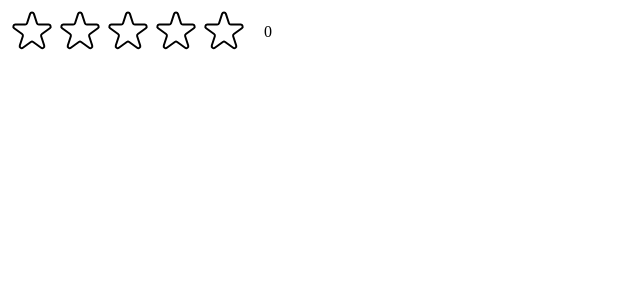
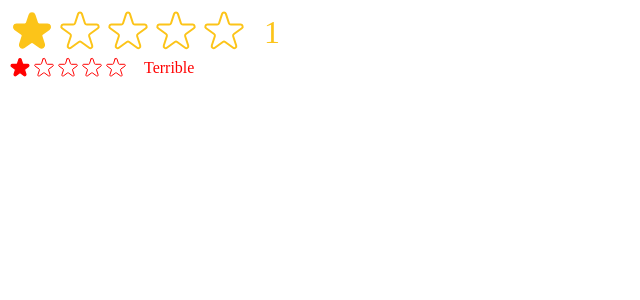
Before and after one commit to hamza-mirza/movie-ratings, a React (Create React App) app: page / in a window 1280 px wide. Shown: the top 300 px of the page, without its empty margins (0-640 px from the left). Built offline with nearby package versions, Linux system fonts and the light colour scheme.

Commit message:
Star rating complete

```diff
--- a/src/App.js
+++ b/src/App.js
@@ -122,7 +122,7 @@ function Box({ children }) {
         className="btn-toggle"
         onClick={() => setIsOpen(open => !open)}
       >
-        {isOpen ? '–' : '+'}
+        {isOpen ? '&mdash;' : '+'}
       </button>
       {isOpen && children}
     </div>
--- a/src/StarRating.js
+++ b/src/StarRating.js
@@ -1,4 +1,5 @@
 import { useState } from 'react'
+import PropTypes from 'prop-types'
 
 const containerStyle = {
   display: 'flex',
@@ -10,49 +11,73 @@ const starContainerStyle = {
   display: 'flex'
 }
 
-const textStyle = {
-  lineHeight: '1',
-  margin: '0'
+StarRating.propTypes = {
+  maxRating: PropTypes.number,
+  defaultRating: PropTypes.number,
+  color: PropTypes.string,
+  size: PropTypes.number,
+  messages: PropTypes.array,
+  className: PropTypes.string,
+  onSetRating: PropTypes.func
 }
 
-export default function StarRating({ maxRating = 5 }) {
-  const [rating, setRating] = useState(0)
+export default function StarRating({ maxRating = 5, color = '#fcc419', size = 48, className, messages = [], defaultRating = 0, onSetRating }) {
+  const [rating, setRating] = useState(defaultRating)
+  const [tempRating, setTempRating] = useState(0)
+  function handldeRating(rating) {
+    setRating(rating)
+    onSetRating(rating)
+  }
+  const textStyle = {
+    lineHeight: '1',
+    margin: '0',
+    color,
+    fontSize: `${size / 1.5}px`
+  }
   return (
-    <div style={containerStyle}>
+    <div
+      style={containerStyle}
+      className={className}
+    >
       <div style={starContainerStyle}>
         {Array.from({ length: maxRating }, (_, i) => (
           <Star
             key={i}
-            onClick={() => setRating(i + 1)}
-            full={rating >= i + 1}
+            onClick={() => handldeRating(i + 1)}
+            full={tempRating ? tempRating >= i + 1 : rating >= i + 1}
+            onHoverIn={() => setTempRating(i + 1)}
+            onHoverOut={() => setTempRating(0)}
+            color={color}
+            size={size}
           />
         ))}
       </div>
-      <p style={textStyle}>{rating}</p>
+      <p style={textStyle}>{messages.length === maxRating ? messages[tempRating ? tempRating - 1 : rating - 1] : tempRating || rating || ''}</p>
     </div>
   )
 }
 
-const starStyle = {
-  width: '48px',
-  height: '48px',
-  display: 'block',
-  cursor: 'pointer'
-}
-
-function Star({ onClick, full }) {
+function Star({ onClick, full, onHoverIn, onHoverOut, color, size }) {
+  const starStyle = {
+    width: `${size}px`,
+    height: `${size}px`,
+    display: 'block',
+    cursor: 'pointer'
+  }
   return (
     <span
       style={starStyle}
       onClick={onClick}
+      onMouseEnter={onHoverIn}
+      onMouseLeave={onHoverOut}
       role="button"
     >
       {full ? (
         <svg
           xmlns="http://www.w3.org/2000/svg"
           viewBox="0 0 20 20"
-          fill="#000"
-          stroke="#000"
+          fill={color}
+          stroke={color}
         >
           <path d="M9.049 2.927c.3-.921 1.603-.921 1.902 0l1.07 3.292a1 1 0 00.95.69h3.462c.969 0 1.371 1.24.588 1.81l-2.8 2.034a1 1 0 00-.364 1.118l1.07 3.292c.3.921-.755 1.688-1.54 1.118l-2.8-2.034a1 1 0 00-1.175 0l-2.8 2.034c-.784.57-1.838-.197-1.539-1.118l1.07-3.292a1 1 0 00-.364-1.118L2.98 8.72c-.783-.57-.38-1.81.588-1.81h3.461a1 1 0 00.951-.69l1.07-3.292z" />
         </svg>
@@ -61,7 +86,7 @@ function Star({ onClick, full }) {
           xmlns="http://www.w3.org/2000/svg"
           fill="none"
           viewBox="0 0 24 24"
-          stroke="#000"
+          stroke={color}
         >
           <path
             strokeLinecap="round"
--- a/src/index.js
+++ b/src/index.js
@@ -8,6 +8,17 @@ import StarRating from './StarRating'
 const root = ReactDOM.createRoot(document.getElementById('root'))
 root.render(
   <React.StrictMode>
-    <StarRating maxRating={5} />
+    <StarRating
+      maxRating={5}
+      defaultRating="1"
+    />
+    <StarRating
+      maxRating={5}
+      color="red"
+      size={24}
+      className="test"
+      messages={['Terrible', 'Bad', 'Okay', 'Good', 'Amazing']}
+      defaultRating="1"
+    />
   </React.StrictMode>
 )
```
